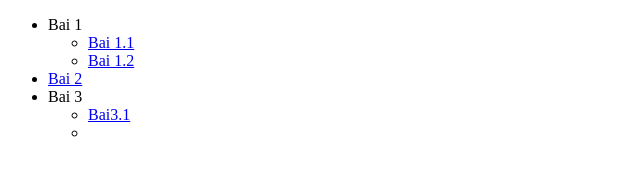
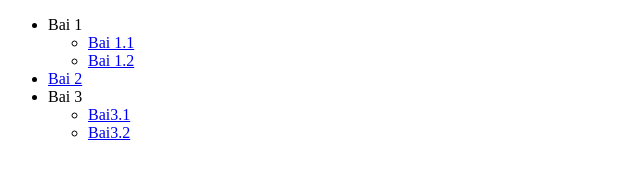
Before and after one commit to longbtf8/f8-fullstack-day27, a plain HTML site: page index.html in a window 1280 px wide. Shown: the full height of the page, 0-640 px from the left. Drawn offline with Linux system fonts and the light colour scheme.

Commit message:
updateend

```diff
--- a/index.html
+++ b/index.html
@@ -21,7 +21,7 @@
         Bai 3
         <ul>
           <li><a href="./bai3.1/clipboard-manager.html">Bai3.1</a></li>
-          <li><a href="./bai3.2/camera-capture.html"></a></li>
+          <li><a href="./bai3.2/camera-capture.html">Bai3.2</a></li>
         </ul>
       </li>
     </ul>
```
